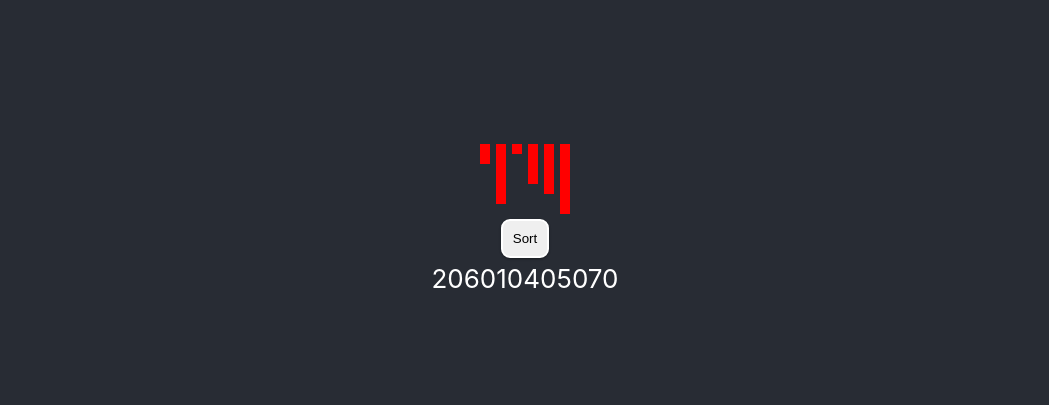
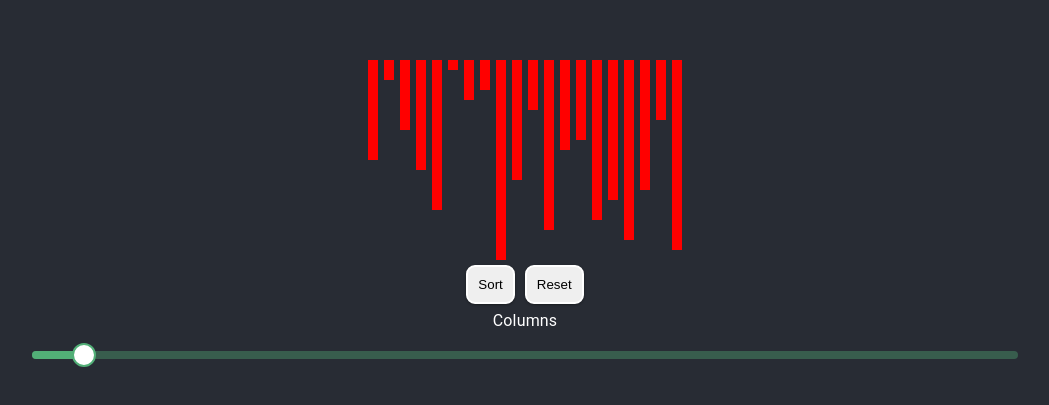
Before and after one commit to eathren/algo_showcase, a React (Create React App) app: page / in a window 1280 px wide. Shown: the part 181-586 px from the top of the page, without its empty margins (115-1164 px from the left). Built offline with nearby package versions, Linux system fonts and the light colour scheme.

Commit message:
reset button added

```diff
--- a/package.json
+++ b/package.json
@@ -3,6 +3,8 @@
   "version": "0.1.0",
   "private": true,
   "dependencies": {
+    "@material-ui/core": "^4.11.3",
+    "@material-ui/icons": "^4.11.2",
     "@testing-library/jest-dom": "^5.11.4",
     "@testing-library/react": "^11.1.0",
     "@testing-library/user-event": "^12.1.10",
--- a/src/components/chart/index.js
+++ b/src/components/chart/index.js
@@ -1,30 +1,96 @@
 import { useEffect, useState } from "react";
 
 import BubbleSort from "./sorts/BubbleSort";
+import { withStyles, makeStyles } from "@material-ui/core/styles";
+import Typography from "@material-ui/core/Typography";
+import Slider from "@material-ui/core/Slider";
+import Grid from "@material-ui/core/Grid";
+import Container from "@material-ui/core/Container";
 
 // not used yet, used to show which index value is being manipulated
+
+const useStyles = makeStyles({
+  root: {
+    width: 300,
+  },
+  sliderContainer: {
+    width: "80%",
+    maxWidth: "80%",
+  },
+});
 const styles = {
   color: "red",
   lineActiveTrue: "red",
   lineActiveFalse: "blue",
 };
 
-const setup_object = [20, 60, 10, 40, 50, 70];
+const ColumnSlider = withStyles({
+  root: {
+    color: "#52af77",
+    height: 8,
+  },
+  thumb: {
+    height: 24,
+    width: 24,
+    backgroundColor: "#fff",
+    border: "2px solid currentColor",
+    marginTop: -8,
+    marginLeft: -12,
+    "&:focus, &:hover, &$active": {
+      boxShadow: "inherit",
+    },
+  },
+  active: {},
+  valueLabel: {
+    left: "calc(-50% + 4px)",
+  },
+  track: {
+    height: 8,
+    borderRadius: 4,
+  },
+  rail: {
+    height: 8,
+    borderRadius: 4,
+  },
+})(Slider);
 
 // later used to set speed, not implemented yet.
-const speed = 1;
 
-// not used yet
-// function sleep() {
-//   return new Promise((resolve) => setTimeout(resolve, 550));
-// }
-
-function Chart(n) {
+function Chart() {
+  const classes = useStyles();
   // declares and changes number of lines
   // const [amount, setAmount] = useState(10);
-  const [array, setArray] = useState(setup_object);
+  const [array, setArray] = useState([]);
+  const [columns, setColumns] = useState(20);
+  const [speed, setSpeed] = useState([1]);
+  const [reset, setReset] = useState([]);
 
-  useEffect(() => {}, []);
+  const handleSliderChange = (event, newValue) => {
+    setColumns(newValue);
+  };
+
+  const handleInputChange = (event) => {
+    setColumns(event.target.value === "" ? "" : Number(event.target.value));
+  };
+
+  // sets up columns and shuffles them
+  useEffect(() => {
+    const n = columns;
+    let tempArray = [];
+    for (let i = 1; i <= n; i++) {
+      tempArray.push(i * 10);
+    }
+    tempArray = shuffleArray(tempArray);
+    // deep copy in JS
+    // const resetArray = JSON.parse(JSON.stringify(tempArray));
+
+    setArray([...tempArray]);
+  }, []);
+
+  const resetButton = () => {
+    setArray(reset);
+    console.log("Reset", reset);
+  };
 
   // this shuffled the array after setting array values based off of n
 
@@ -32,26 +98,25 @@ function Chart(n) {
 
   // useEffect(() => {
   //     const n = 10;
-  //     let temp_array = [];
+  //     let tempArray = [];
   //     for (let i = 1; i <= n; i++) {
-  //         temp_array.push(i * 10);
+  //         tempArray.push(i * 10);
   //     }
-  //     temp_array = shuffleArray(temp_array);
-  //     console.log("Shuffled arr", temp_array)
-  //     return setArray(temp_array);
+  //     tempArray = shuffleArray(tempArray);
+  //     return setArray(tempArray);
   // }, []);
   function sleep(milliseconds) {
     return new Promise((resolve) => setTimeout(resolve, milliseconds));
   }
   function arraySwap(arr, indexA, indexB) {
     [arr[indexA], arr[indexB]] = [arr[indexB], arr[indexA]];
-    console.log(arr[indexA], arr[indexB]);
-    setArray([...arr], 30000);
+    setArray([...arr]);
   }
 
   //   let bubbleSort = () => {
   async function bubbleSort() {
     const arr = array;
+    setReset([...arr]);
     let len = arr.length;
     for (let i = 0; i < len; i++) {
       for (let j = 0; j < len; j++) {
@@ -59,42 +124,21 @@ function Chart(n) {
           //   let tmp = arr[j];
           //   arr[j] = arr[j + 1];
           //   arr[j + 1] = tmp;
-          await sleep(550);
           let indexA = j;
           let indexB = j + 1;
           arraySwap(arr, indexA, indexB);
+          await sleep(5);
         }
       }
     }
     // setArray([...arr]);
   }
 
-  //   async function bubbleSort() {
-  //     const arr = array;
-  //     console.log("Pre-sort", arr);
-  //     arr.map((e1) =>
-  //       arr.map((e2, i) => {
-  //         if (arr[i] > arr[i + 1]) {
-  //           //   sleep().then(() => {
-  //           let indexA = i;
-  //           let indexB = i + 1;
-  //           //   [arr[i], arr[i + 1]] = [arr[i + 1], arr[i]]; // swapping
-
-  //           console.log("test", arr[indexA], arr[indexB]);
-  //           [arr[indexA], arr[indexB]] = [arr[indexB], arr[indexA]]; // swapping
-
-  //           //   arraySwap(arr, indexA, indexB);
-  //           //   });
-  //           setArray([...arr]);
-  //           //   setArray([...arr]);
-  //         }
-  //       })
-  //     );
-  //     // setArray([...arr]);
-  //   }
-
   return (
     <>
+      <Container>
+        <Grid container direction="column" justify="center" alignItems="center">
+          <Grid item xs={12}>
             <div className="chart">
               {array.map((e, i) => (
                 <Line
@@ -108,8 +152,32 @@ function Chart(n) {
                 />
               ))}
             </div>
-      <button onClick={() => bubbleSort()}> Sort </button>
-      {array}
+          </Grid>
+          <Grid item xs={12}>
+            <button onClick={() => bubbleSort()}>Sort </button>
+            <button onClick={() => resetButton()}> Reset </button>
+          </Grid>
+          {/* {array} */}
+          {/* <Grid item xs={12}> */}
+          <Typography id="discrete-slider" gutterBottom>
+            Columns
+          </Typography>
+          <div className={classes.sliderContainer}>
+            <ColumnSlider
+              value={columns}
+              onChange={handleSliderChange}
+              valueLabelDisplay="auto"
+              aria-label="pretto slider"
+              defaultValue={10}
+              step={10}
+              //   marks
+              min={10}
+              max={200}
+            />
+          </div>
+          {/* </Grid> */}
+        </Grid>
+      </Container>
     </>
   );
 }
@@ -146,7 +214,6 @@ function shuffleArray(arr) {
     const j = Math.floor(Math.random() * (i + 1));
     [arr[i], arr[j]] = [arr[j], arr[i]];
   }
-  console.log("debugging", arr);
   return arr;
 }
 
```
Also changed, not shown: src/components/CustomSlider/index.js (added, +78 -0 lines), 1 other file (tests, documents, lock files or other folders). Lines whose indentation alone changed are shown as unchanged.
